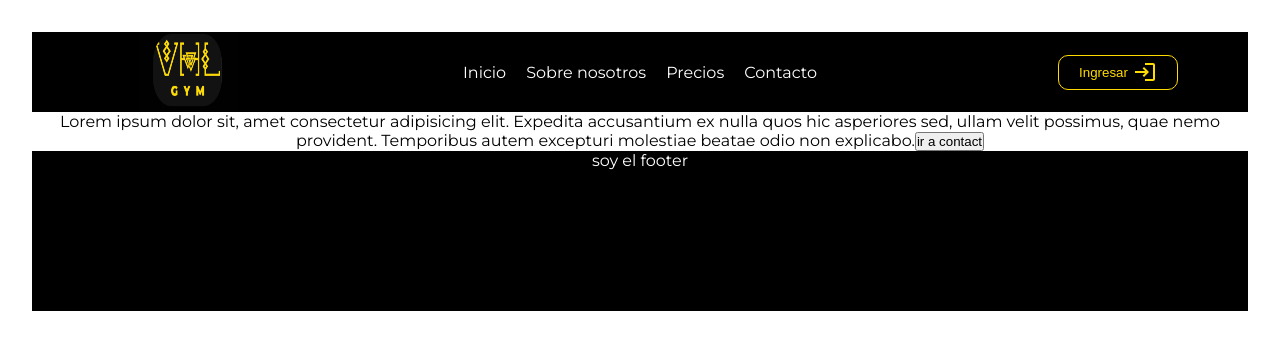
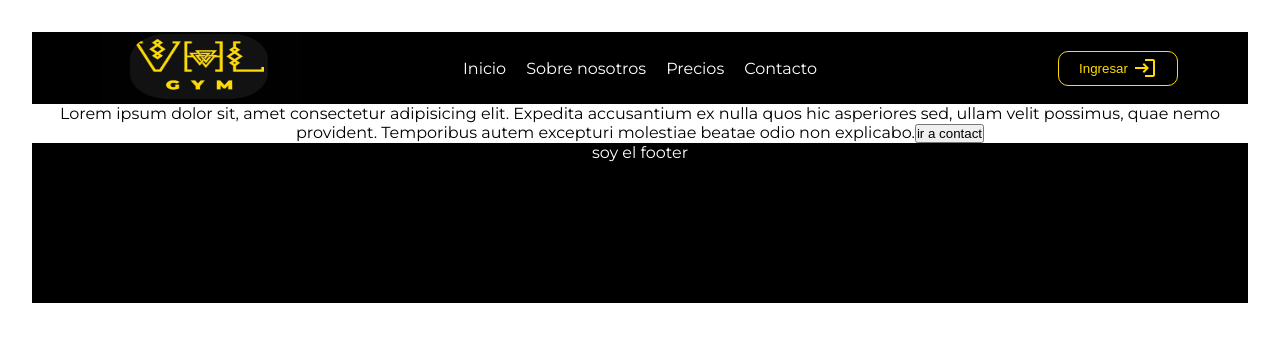
Before and after one commit to pabloocampo1/GymManager-Front-end, a React (Vite) app: page / in a window 1536 px wide. Shown: the top 350 px of the page, without its empty margins (128-1407 px from the left). Built offline with nearby package versions, Linux system fonts and the light colour scheme.

Commit message:
ajuste de la imagen del home de el logo principal

```diff
--- a/src/Components/HeaderComponent/Header.module.css
+++ b/src/Components/HeaderComponent/Header.module.css
@@ -128,3 +128,15 @@
     }
 
 }
+@media (min-width: 1439px) {
+    .headerContainer {
+        width: 100%;
+        height: 9vh;
+    }
+    .header_image_logo img {
+        width: 200px;
+        height: 100%;
+
+    }
+
+}
```
Also changed, not shown: src/Pages/NotFound/NotFound.module.css (line endings or trailing spaces).
